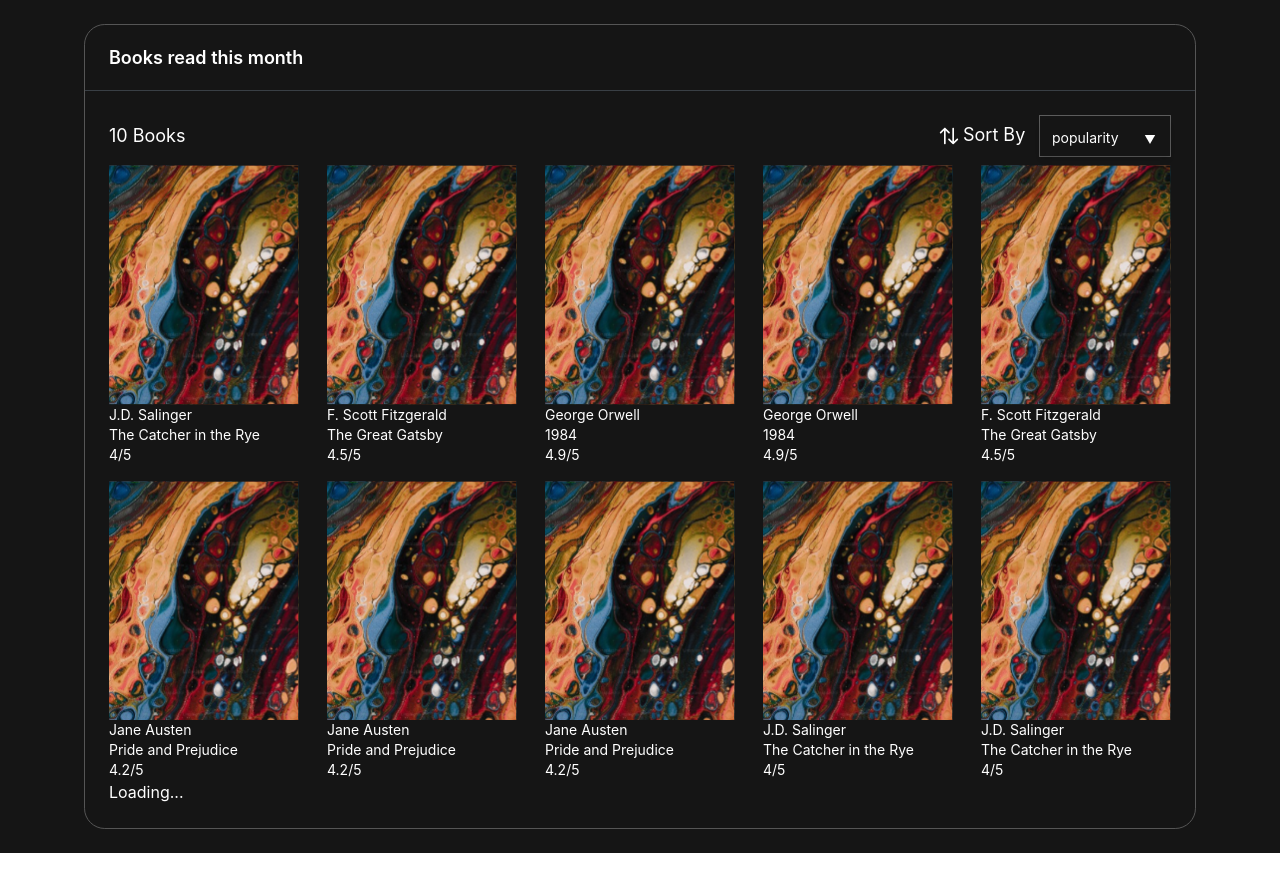
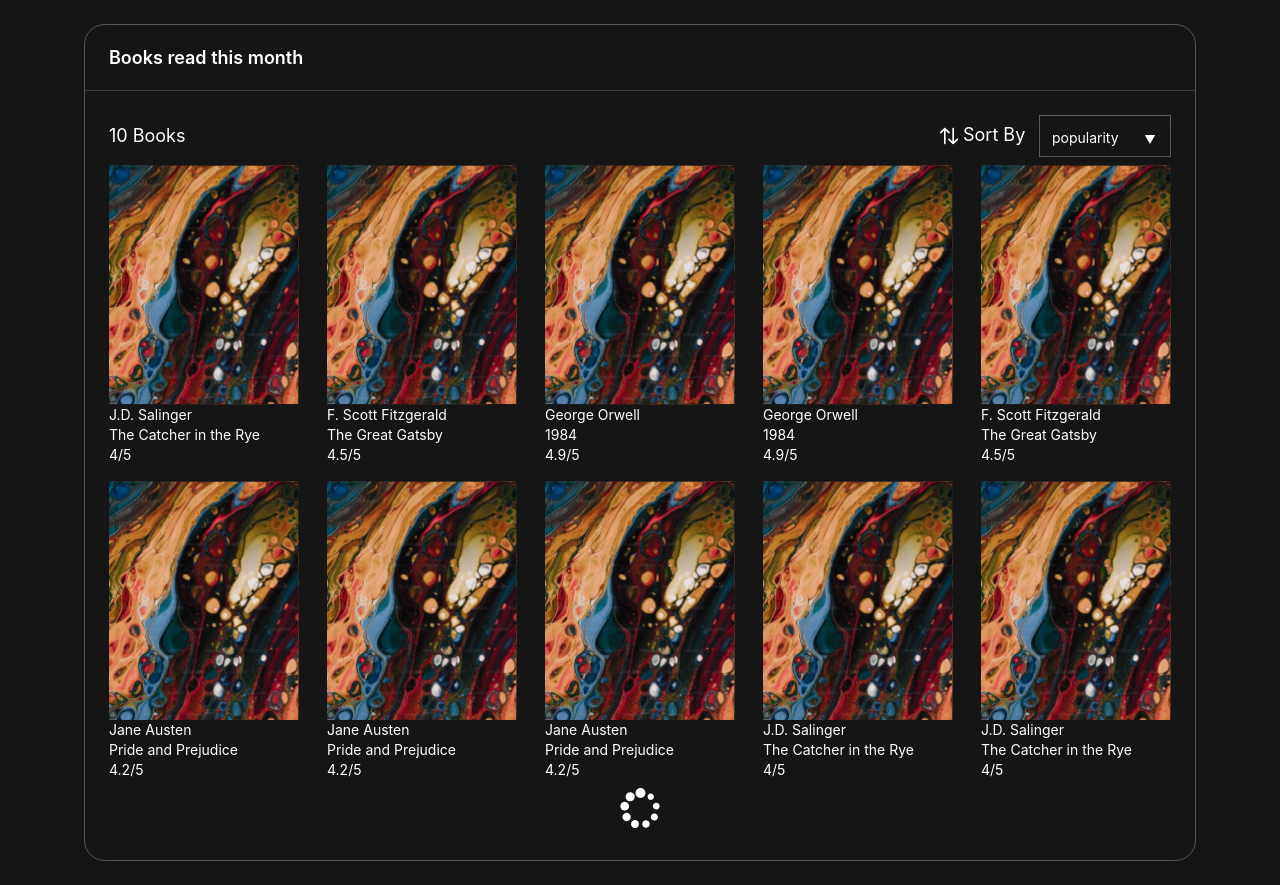
Before and after one commit to PavloHorbatiuk/book-store, a React (Create React App) app: page / in a window 1280 px wide. Before the commit the page ends 853 px from the top, so only its background shows below. Built offline with nearby package versions, Linux system fonts and the light colour scheme.

Commit message:
added loader

```diff
--- a/src/components/BookOptions/BookOptions.tsx
+++ b/src/components/BookOptions/BookOptions.tsx
@@ -1,5 +1,5 @@
 import React from "react";
-import Select from "../ui/Select";
+import Select from "../ui/CustomSelect/Select";
 import { ReactComponent as SortBy } from "./../../assets/icons/sorticon.svg";
 
 interface IProps {
--- a/src/components/Books/BooksList.tsx
+++ b/src/components/Books/BooksList.tsx
@@ -6,6 +6,7 @@ import {
 import InfiniteScroll from "react-infinite-scroll-component";
 import BookOptions from "../BookOptions/BookOptions";
 import BookItem from "./BookItem";
+import Loader from "../ui/Loader/Loader";
 
 const BooksList = () => {
     const [books, setBooks] = useState<BookType[]>([]);
@@ -34,7 +35,7 @@ const BooksList = () => {
                 dataLength={books.length}
                 next={fetchMoreBooks}
                 hasMore={hasMore}
-                loader={<h4>Loading...</h4>}
+                loader={<Loader />}
             >
                 <div className='flex flex-wrap grow shrink self-auto basis-auto gap-4 justify-between items-stretch pt-2'>
                     {books.map((book, index) => (
--- a/src/components/ui/Select.tsx
+++ b/src/components/ui/CustomSelect/Select.tsx
@@ -1,7 +1,7 @@
 import React, { Fragment, useState } from "react";
 import { Listbox, Transition } from "@headlessui/react";
-import { ReactComponent as DropDownIcon } from "./../../assets/icons/dropdown.svg";
-import { ReactComponent as UpDownIcon } from "./../../assets/icons/upIcon.svg";
+import { ReactComponent as DropDownIcon } from "./../../../assets/icons/dropdown.svg";
+import { ReactComponent as UpDownIcon } from "./../../../assets/icons/upIcon.svg";
 
 const sort = [{ sort: "popularity" }, { sort: "Name" }, { sort: "newest" }];
 
--- /dev/null
+++ b/src/components/ui/Loader/Loader.tsx
@@ -0,0 +1,10 @@
+import { ReactComponent as LoaderIcon } from "./../../../assets/icons/loader.svg";
+const Loader = () => {
+    return (
+        <div className='flex justify-center py-2'>
+            <LoaderIcon />
+        </div>
+    );
+};
+
+export default Loader;
```
